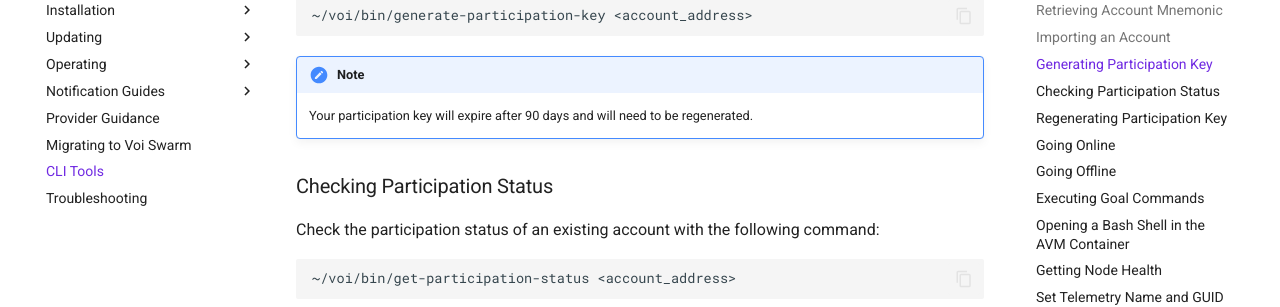
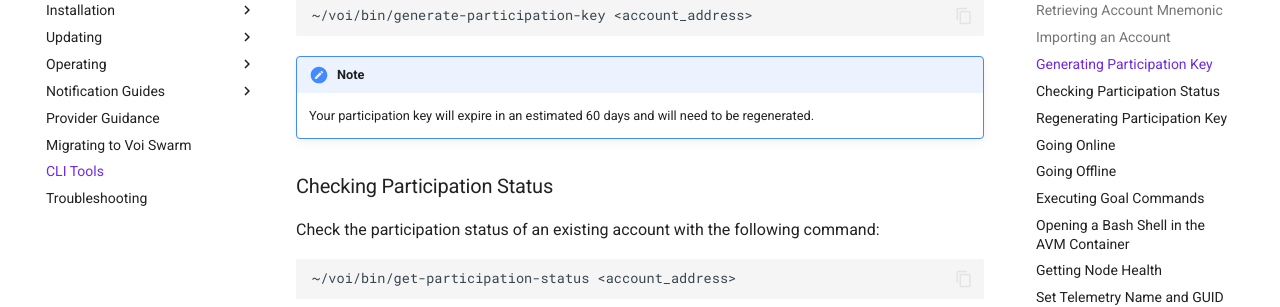
Before and after one commit to VoiNetwork/voi-swarm, an MkDocs documentation site: the page built from docs/cli-tools.md, in a window 1280 px wide and 900 px high, scrolled down 1004 px. Shown: the part 152-459 px from the top of the window. Built offline with MkDocs 1.6.1 and Material for MkDocs 9.7.7, drawn with Linux system fonts in a browser that asks for light colours; plug-ins that fetch from the network failed and are left out; comment, search, counter and statistics services are not loaded.

Commit message:
Updated CLI page and fixed mistakes

````diff
--- a/docs/cli-tools.md
+++ b/docs/cli-tools.md
@@ -48,7 +48,7 @@ Generate a participation key for an existing account with the following command:
 ```
 
 !!! note
-    Your participation key will expire after 90 days and will need to be regenerated.
+    Your participation key will expire in an estimated 60 days and will need to be regenerated.
 
 ### Checking Participation Status
 
````
